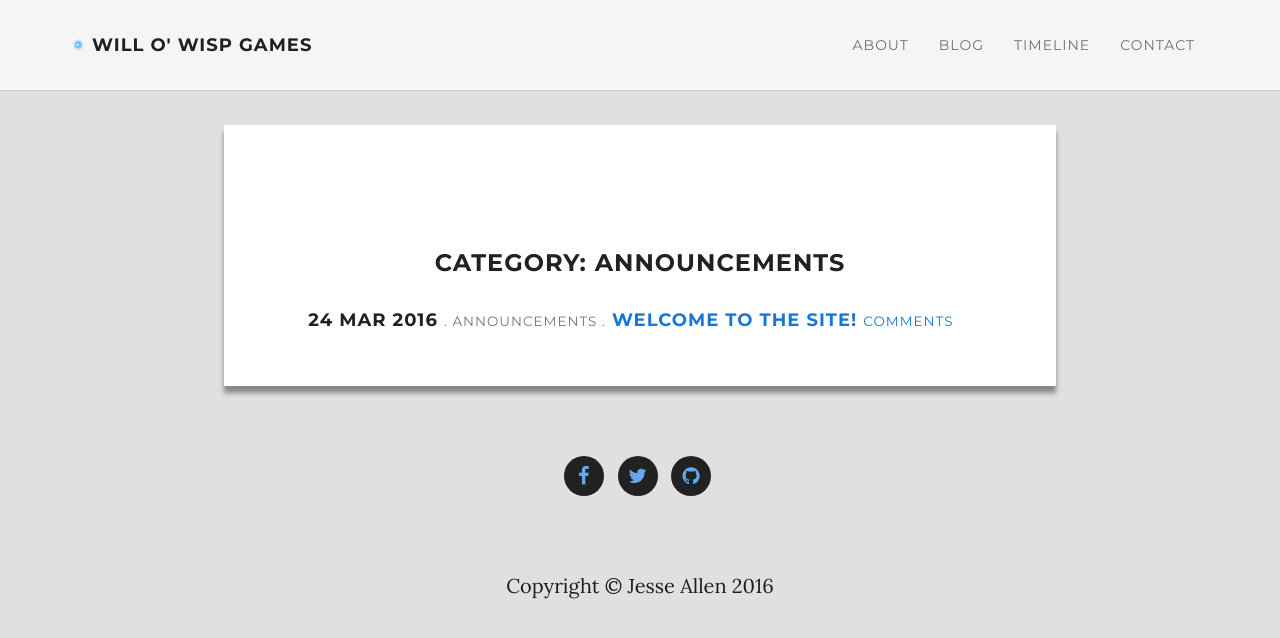
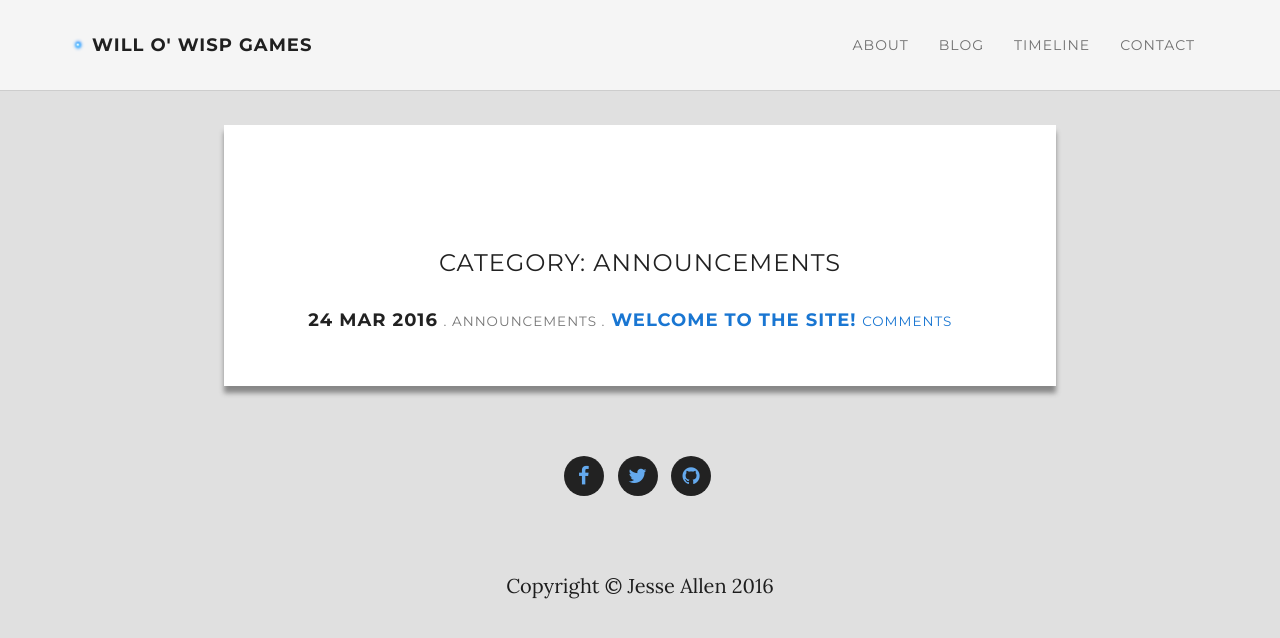
Before and after one commit to WilloWispGames/WilloWispGames.github.io, a Jekyll site: the page built from categories/announcements.html, in a window 1280 px wide and 900 px high. Shown: the top 638 px of the window. Built offline with Jekyll 4.4.1, drawn with Linux system fonts in a browser that asks for light colours; nearby versions of some CDN libraries.

Commit message:
Tinker with h6 font weight

```diff
--- a/css/grayscale.scss
+++ b/css/grayscale.scss
@@ -33,7 +33,7 @@ h6 {
     margin: 0 0 35px;
     text-transform: uppercase;
     font-family: "Montserrat","Helvetica Neue",Helvetica,Arial,sans-serif;
-    font-weight: 700;
+    font-weight: 500; //700;
     letter-spacing: 1px;
 }
 
```
